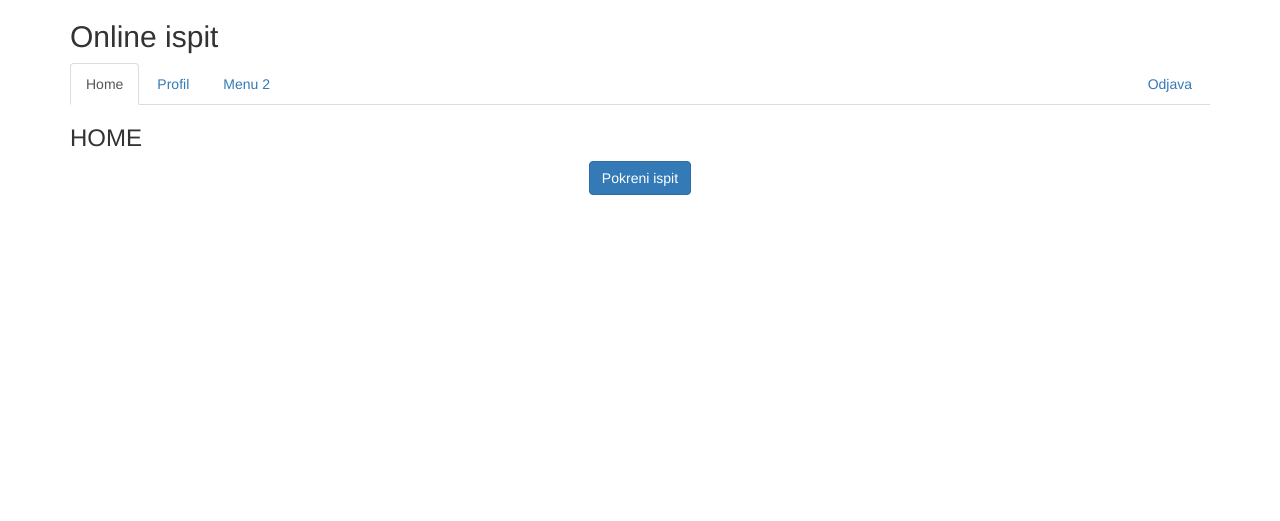
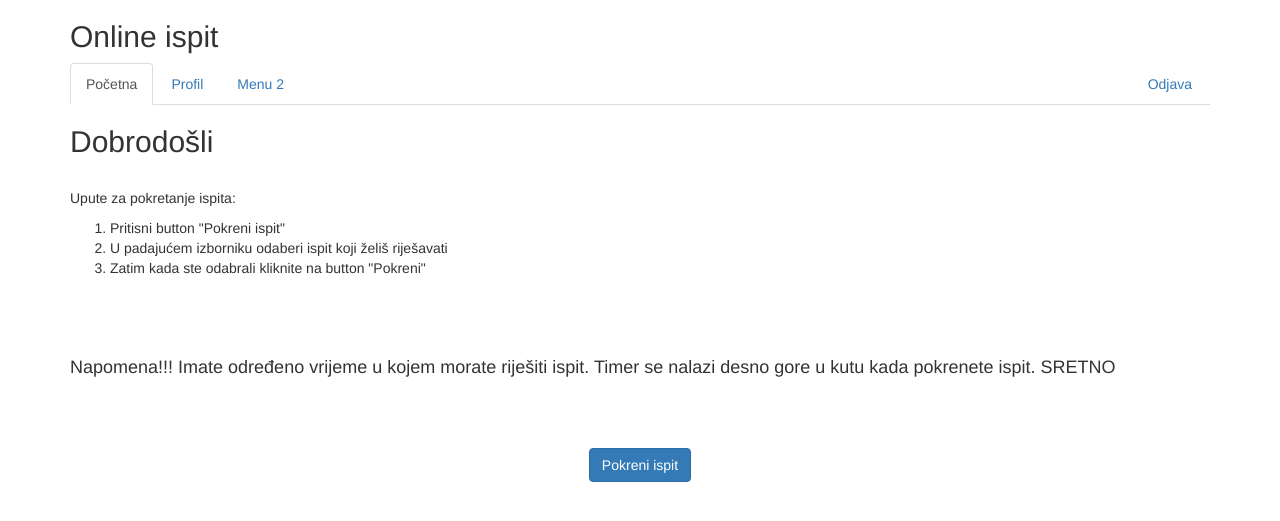
Before and after one commit to domagojcuric/WebIspit, a PHP site: page /home.php in a window 1280 px wide. Shown: the top 521 px of the page. Run offline with PHP 8.4, Linux system fonts and the light colour scheme; the visitor is signed in with stand-in values (Sample User, id 1); data that the repository does not hold is empty; some libraries are stand-ins or nearby versions.

Commit message:
dodan sadržaj

```diff
--- a/home.php
+++ b/home.php
@@ -26,7 +26,7 @@ $profile->cat_shows();
 <div class="container">
   <h2>Online ispit</h2>
   <ul class="nav nav-tabs">
-    <li class="active"><a data-toggle="tab" href="#home">Home</a></li>
+    <li class="active"><a data-toggle="tab" href="#home">Početna</a></li>
     <li><a data-toggle="tab" href="#menu1">Profil</a></li>
     <li><a data-toggle="tab" href="#menu2">Menu 2</a></li>
     <li style="float:right"><a data-toggle="tab" href="#menu3">Odjava</a></li>
@@ -34,16 +34,33 @@ $profile->cat_shows();
 
   <div class="tab-content">
     <div id="home" class="tab-pane fade in active">
-      <h3>HOME</h3>
+
+      <h2>Dobrodošli</h2> <br>
+      <p>Upute za pokretanje ispita:</p>
+
+      <ol>
+          <li> Pritisni button "Pokreni ispit"</li>
+          <li> U padajućem izborniku odaberi ispit koji želiš riješavati</li>
+          <li> Zatim kada ste odabrali kliknite na button "Pokreni"</li>
+
+      </ol>
+      <br><br><br>
+
+      <h4>Napomena!!! Imate određeno vrijeme u kojem morate riješiti ispit. Timer se nalazi desno gore u kutu kada pokrenete ispit.
+      SRETNO</h4>
+      <br><br><br>
       <center><button type="button" class="btn btn-primary" data-toggle="tab" href="#select">Pokreni ispit</button></center>
 
       <div class="col-sm-4"></div>
+
       <div class="col-sm-4"><br>
       <div id="select" class="tab-pane fade">
 
+
+
       <form method="post" action="qus_show.php">
       <select class="form-control" id="" name="cat">
-      <option>select category's</option>
+      <option>Odaberi ispit</option>
       <?php
       foreach($profile->cat as $category)
       {?>
@@ -65,11 +82,11 @@ $profile->cat_shows();
       <table class="table">
     <thead>
       <tr>
-        <th>id</th>
-        <th>name</th>
-        <th>Sname</th>
+        <th>Id</th>
+        <th>Ime</th>
+        <th>Prezime</th>
         <th>email</th>
-        <th>image</th>
+        <th>Slika profila</th>
       </tr>
     </thead>
     <tbody>
@@ -82,7 +99,7 @@ $profile->cat_shows();
         <td><?php echo $prof['name'];?></td>
         <td><?php echo $prof['surname'];?></td>
         <td><?php echo $prof['email'];?></td>
-        <td><img src="img/<?php echo $prof['img'];?>" alt="" width="50px" height="50px"></td>
+        <td><img src="img/<?php echo $prof['img'] ;?>" alt="" width="50px" height="50px"></td>
      </tr>
     </tbody>
         <?php   }?>
```
